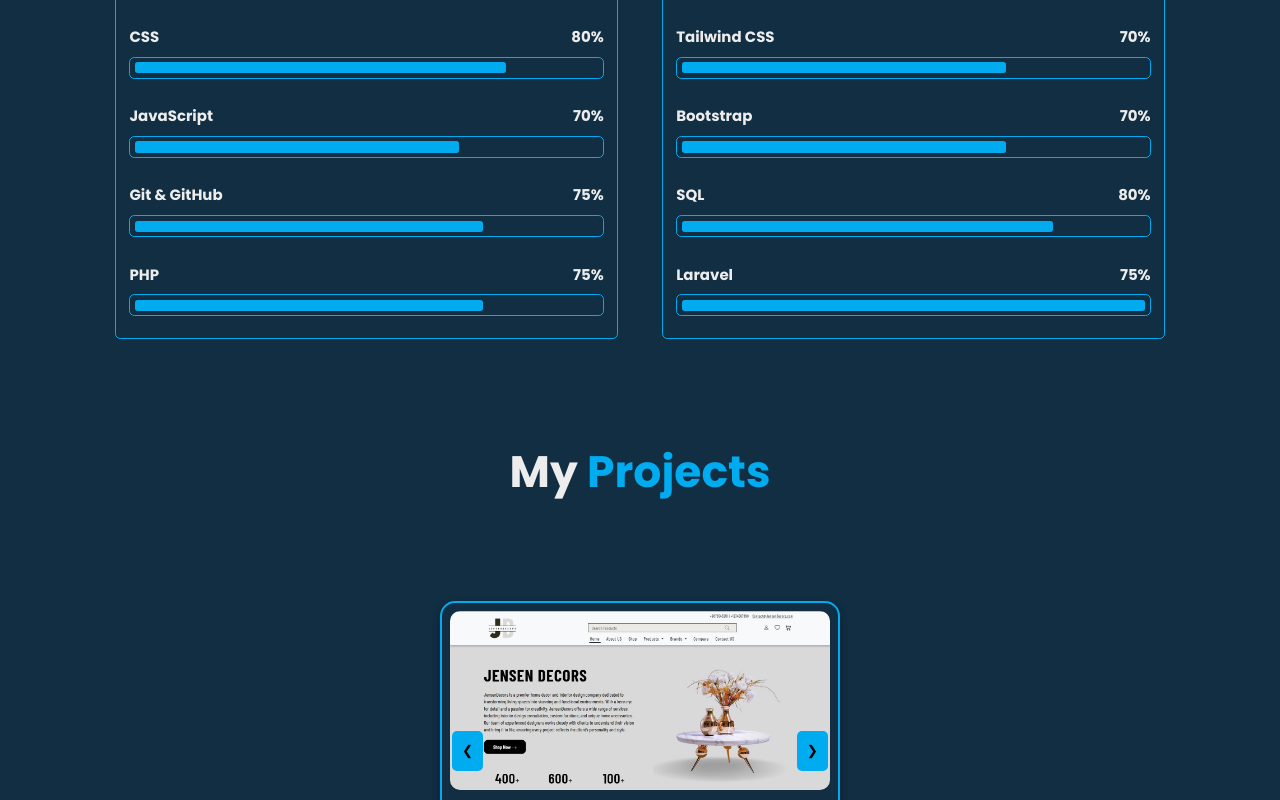
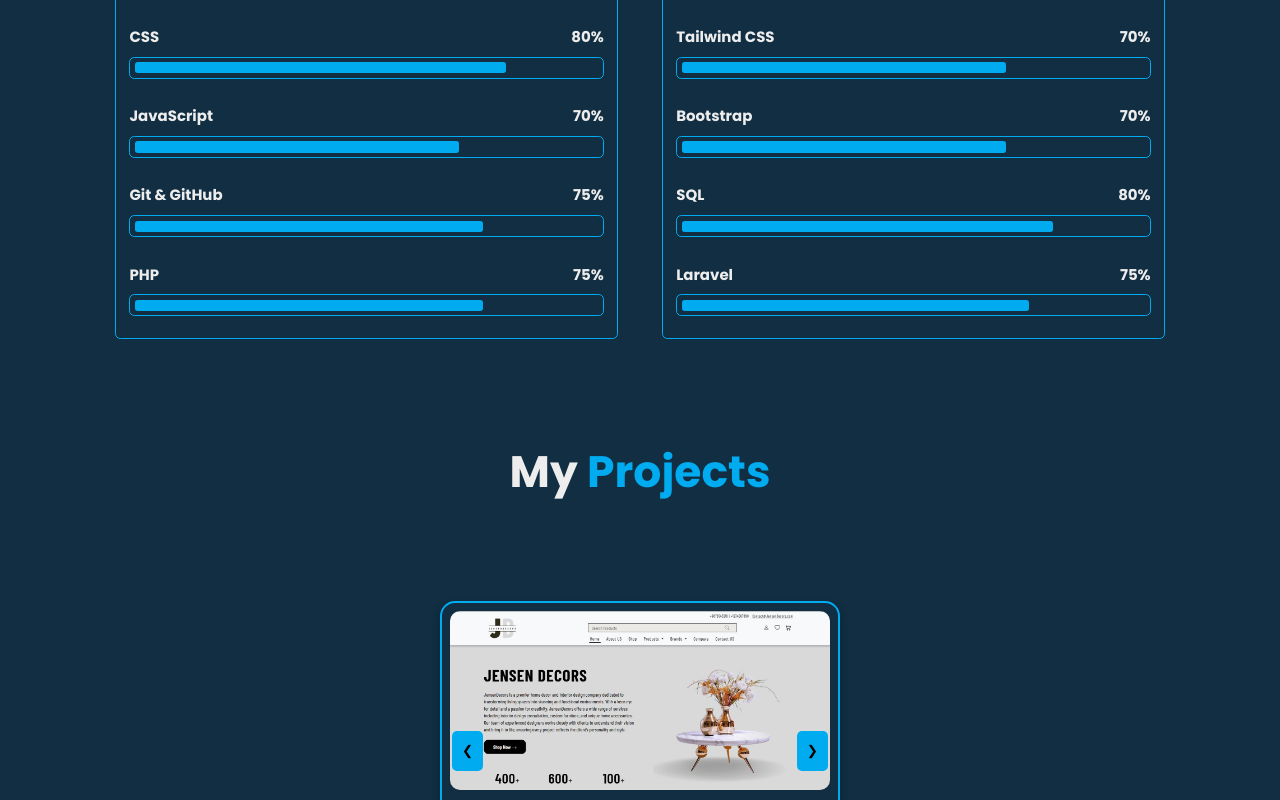
Before and after one commit to NaimatAnsari/Naimat-Portfolio, a plain HTML site: page index.html in a window 1280 px wide. Shown: the part 2911-3711 px from the top of the page. Drawn offline with nearby package versions, Linux system fonts and the light colour scheme.

Commit message:
Update style.css

```diff
--- a/style.css
+++ b/style.css
@@ -594,7 +594,7 @@ span{
     width: 80%;
 }
 
-.skills-column:nth-child(1) .skills-content .progress:nth-child(5) .bar span{
+.skills-column:nth-child(2) .skills-content .progress:nth-child(5) .bar span{
     width: 75%;
 }
 
```
